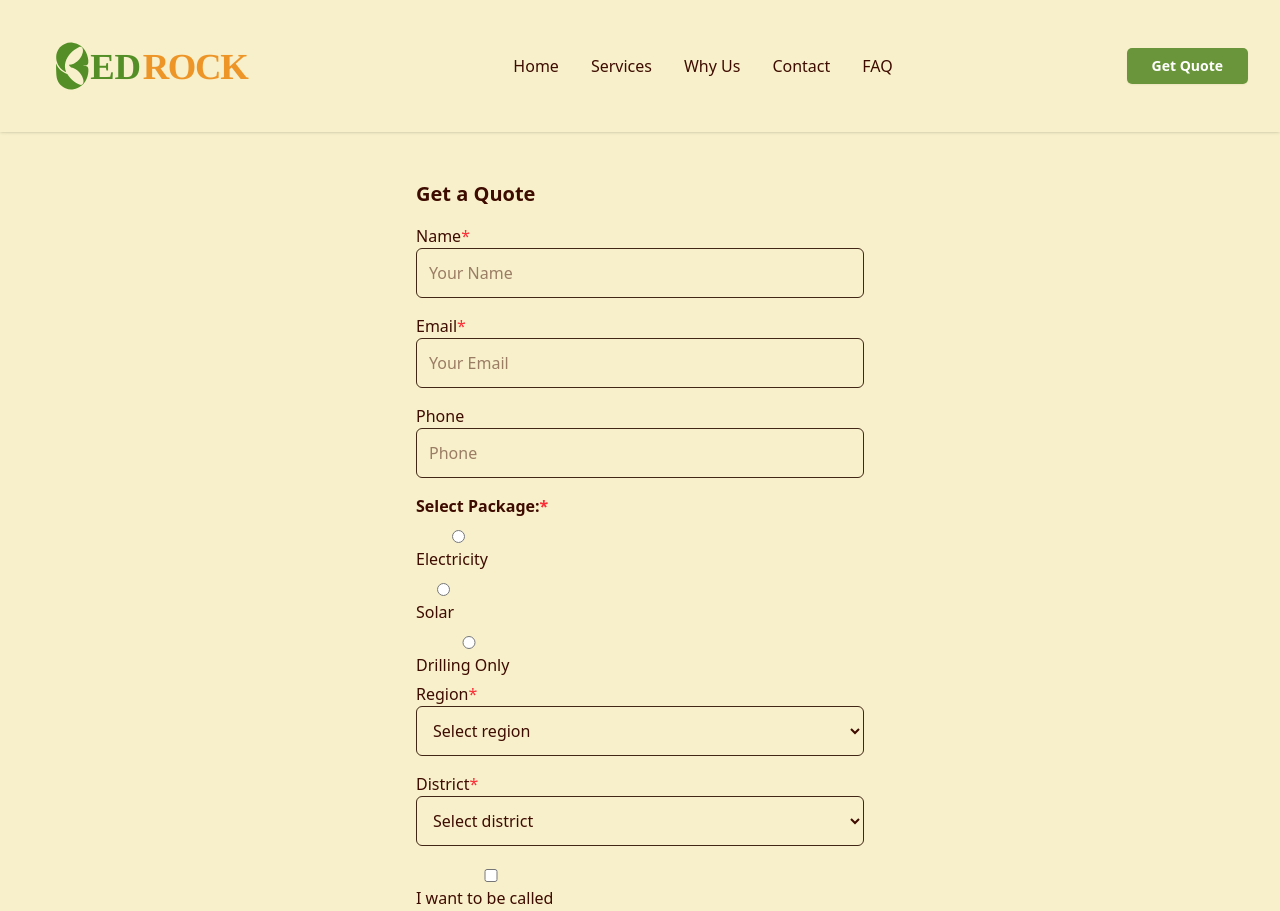
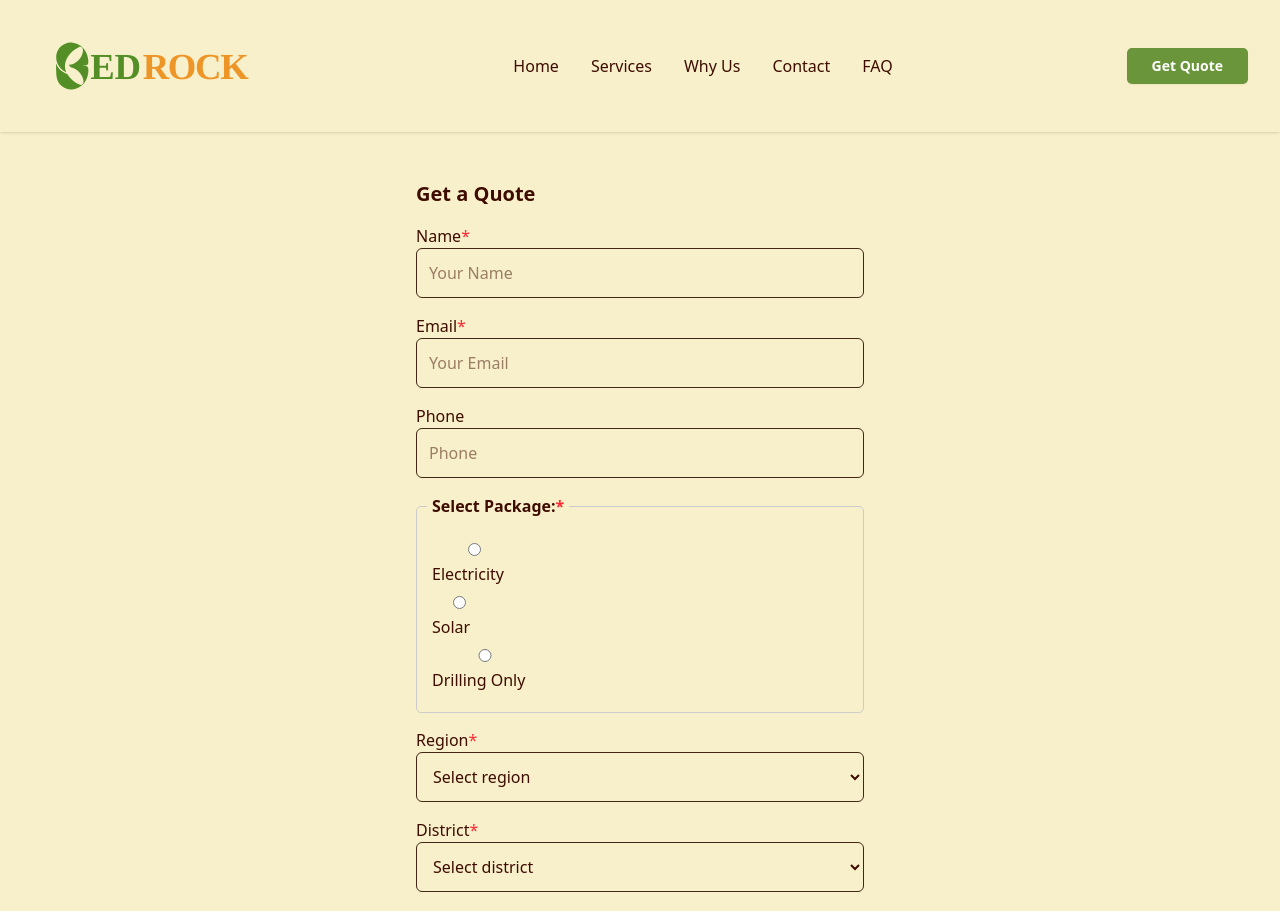
Before and after one commit to promptermax/bedrock, a React (Vite) app: page /get-a-quote in a window 1280 px wide. Shown: the top 911 px of the page. Built offline with nearby package versions, Linux system fonts and the light colour scheme.

Commit message:
form alignment

```diff
--- a/src/App.css
+++ b/src/App.css
@@ -287,37 +287,42 @@ input.error, select.error, textarea.error {
   padding: 20px;
 }
 
-.radio-option {
+.radio-option,
+.checkbox-option {
   display: flex;
-  align-items: baseline; /* changed to baseline */
+  align-items: center; /* This is the key change */
   gap: 8px;
   margin-bottom: 5px;
 }
 
-.checkbox-option {
-  display: flex;
-  align-items: baseline; /* changed to baseline */
-  gap: 8px;
-}
-
-/* Additional styling to improve alignment */
+/* We don't need the manual pixel adjustment anymore */
 .radio-option input[type="radio"],
 .checkbox-option input[type="checkbox"] {
   margin: 0;
-  /* vertical-align: middle;  removed */
-  position: relative;
-  top: 2px; /* adjusted */
 }
 
-
-/* Adjustments for legend */
+/* Optional: Consider keeping the fieldset border for accessibility */
 fieldset {
-  border: none;
-  padding: 0;
-  margin: 0;
+  /*
+    Keep a subtle border to visually group the options.
+    This helps users and screen readers understand they are related.
+  */
+  border: 1px solid #ccc;
+  padding: 15px;
+  margin: 0 0 15px 0; /* Add margin to bottom */
+  border-radius: 5px;
 }
 
 legend {
   font-weight: bold;
   margin-bottom: 5px;
 }
+
+/*
+  Add this to fix the legend's position if it's not looking right
+  (this is a common fix when removing the default fieldset styling)
+*/
+legend {
+  padding: 0 5px;
+  margin-left: -5px;
+}
```
